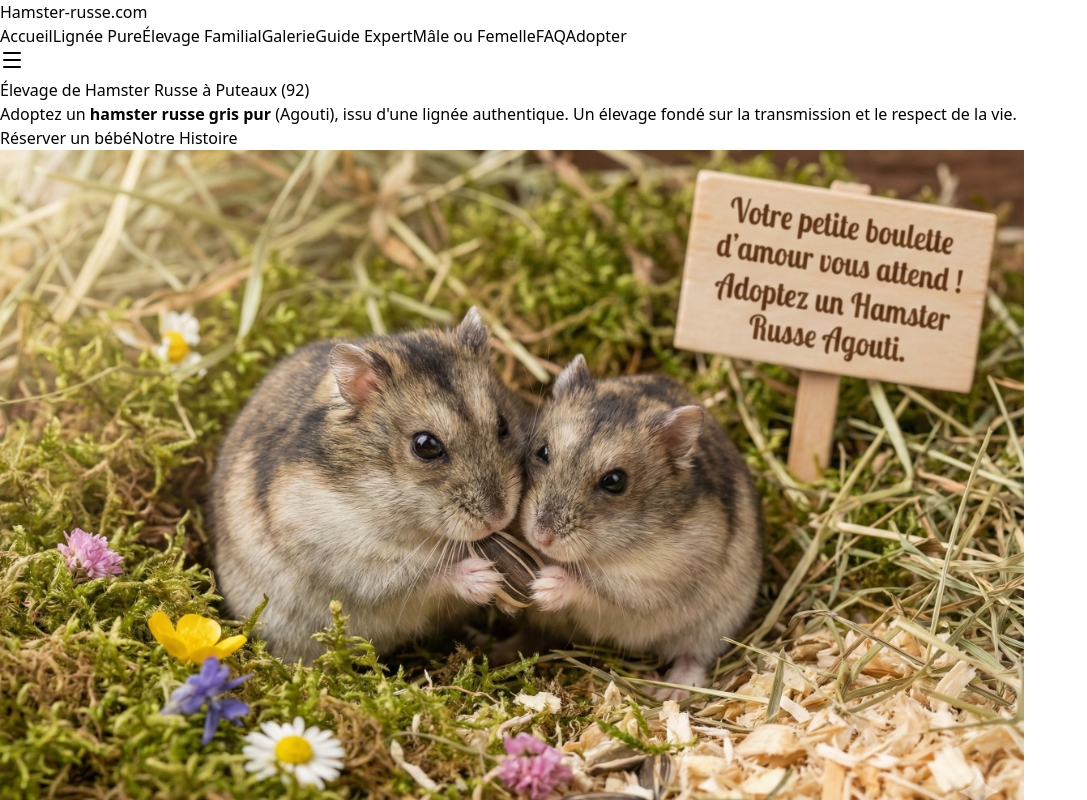
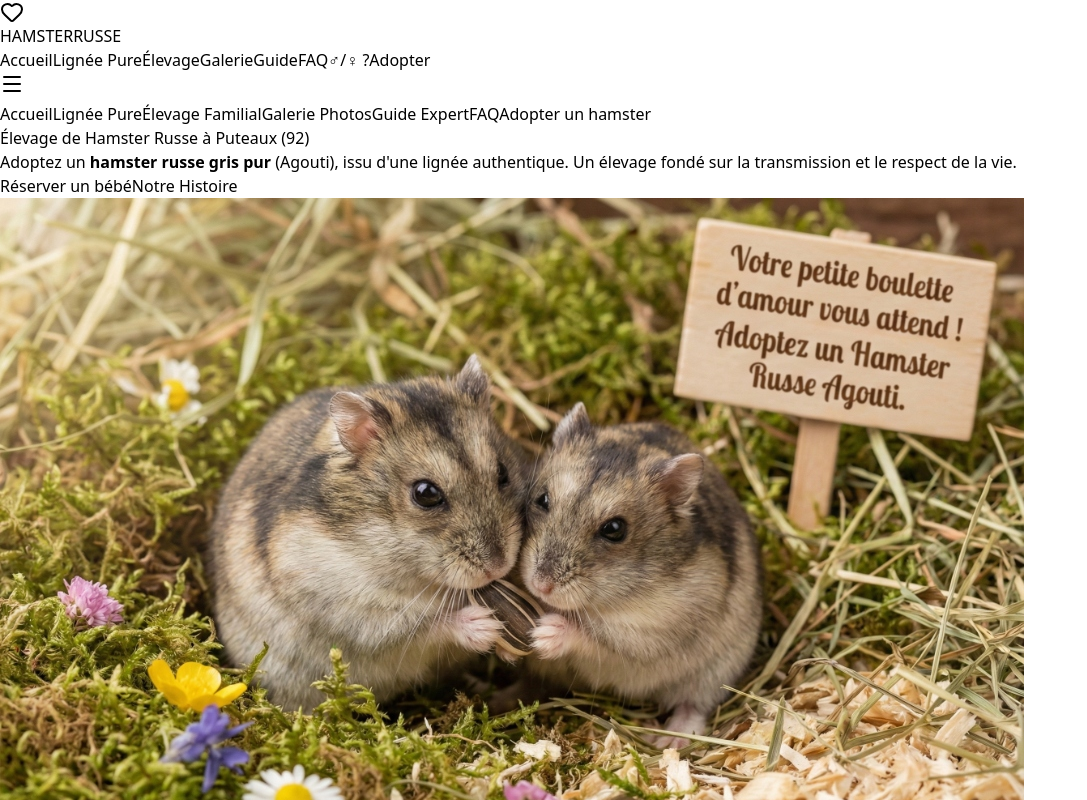
Before and after one commit to clementdharcourt-WAC/hamster-russe, a React (Vite) app: page / in a window 1280 px wide. Shown: the top 800 px of the page, without its empty margins (0-1087 px from the left). Built offline with nearby package versions, Linux system fonts and the light colour scheme.

Commit message:
Amélioration du Header : design premium et glassmorphism

```diff
--- a/src/App.jsx
+++ b/src/App.jsx
@@ -312,47 +312,93 @@ const Website = () => {
   return (
     <div className="font-sans text-gray-700 bg-stone-50 min-h-screen flex flex-col">
       {/* Navigation */}
-      <nav className="bg-white shadow-sm sticky top-0 z-50">
+      <nav className="bg-white/80 backdrop-blur-md sticky top-0 z-50 border-b border-gray-100">
         <div className="max-w-6xl mx-auto px-4 sm:px-6 lg:px-8">
-          <div className="flex justify-between h-16 items-center">
+          <div className="flex justify-between h-20 items-center">
             <div className="flex-shrink-0 flex items-center">
-              <a href="/" className="text-2xl font-bold text-amber-600 tracking-tight">
-                Hamster-russe.com
+              <a href="/" className="flex items-center gap-2 group">
+                <div className="bg-amber-100 p-2 rounded-xl group-hover:bg-amber-600 transition-colors duration-300">
+                  <Heart className="w-6 h-6 text-amber-600 group-hover:text-white transition-colors duration-300" />
+                </div>
+                <span className="text-2xl font-black text-gray-900 tracking-tighter">
+                  HAMSTER<span className="text-amber-600">RUSSE</span>
+                </span>
               </a>
             </div>
 
-            <div className="hidden md:flex space-x-8">
-              <a href="#accueil" className="text-gray-600 hover:text-amber-600 px-3 py-2 text-sm font-medium transition">Accueil</a>
-              <a href="#souche" className="text-gray-600 hover:text-amber-600 px-3 py-2 text-sm font-medium transition">Lignée Pure</a>
-              <a href="#famille" className="text-gray-600 hover:text-amber-600 px-3 py-2 text-sm font-medium transition">Élevage Familial</a>
-              <a href="#galerie" className="text-gray-600 hover:text-amber-600 px-3 py-2 text-sm font-medium transition">Galerie</a>
-              <a href="#conseils" className="text-gray-600 hover:text-amber-600 px-3 py-2 text-sm font-medium transition">Guide Expert</a>
-              <a href="#faq" onClick={(e) => { e.preventDefault(); scrollToFaq(8); }} className="text-gray-600 hover:text-amber-600 px-3 py-2 text-sm font-medium transition">Mâle ou Femelle</a>
-              <a href="#faq" className="text-gray-600 hover:text-amber-600 px-3 py-2 text-sm font-medium transition">FAQ</a>
-              <a href="#contact" className="bg-amber-600 text-white hover:bg-amber-700 px-4 py-2 rounded-full text-sm font-medium transition shadow-md">Adopter</a>
+            <div className="hidden md:flex items-center space-x-8">
+              {[
+                { name: 'Accueil', href: '#accueil' },
+                { name: 'Lignée Pure', href: '#souche' },
+                { name: 'Élevage', href: '#famille' },
+                { name: 'Galerie', href: '#galerie' },
+                { name: 'Guide', href: '#conseils' },
+                { name: 'FAQ', href: '#faq' },
+              ].map((link) => (
+                <a
+                  key={link.name}
+                  href={link.href}
+                  className="relative text-gray-600 hover:text-gray-900 text-sm font-semibold transition-colors group py-1"
+                >
+                  {link.name}
+                  <span className="absolute bottom-0 left-0 w-0 h-0.5 bg-amber-600 transition-all duration-300 group-hover:w-full"></span>
+                </a>
+              ))}
+              <a
+                href="#faq"
+                onClick={(e) => { e.preventDefault(); scrollToFaq(8); }}
+                className="text-gray-600 hover:text-amber-600 text-sm font-semibold transition-colors"
+              >
+                ♂/♀ ?
+              </a>
+              <a
+                href="#contact"
+                className="bg-gray-900 text-white hover:bg-amber-600 px-6 py-2.5 rounded-full text-sm font-bold transition-all duration-300 shadow-lg hover:shadow-amber-200 hover:-translate-y-0.5 active:translate-y-0"
+              >
+                Adopter
+              </a>
             </div>
 
             <div className="md:hidden flex items-center">
-              <button onClick={toggleMenu} className="text-gray-500 hover:text-gray-700 focus:outline-none">
+              <button
+                onClick={toggleMenu}
+                className="p-2 rounded-lg text-gray-600 hover:bg-gray-100 focus:outline-none transition-colors"
+              >
                 {isMenuOpen ? <X size={24} /> : <Menu size={24} />}
               </button>
             </div>
           </div>
         </div>
 
-        {isMenuOpen && (
-          <div className="md:hidden bg-white border-t border-gray-100">
-            <div className="px-2 pt-2 pb-3 space-y-1 sm:px-3 text-center">
-              <a href="#accueil" onClick={toggleMenu} className="block px-3 py-2 text-base font-medium text-gray-700">Accueil</a>
-              <a href="#famille" onClick={toggleMenu} className="block px-3 py-2 text-base font-medium text-gray-700">Famille</a>
-              <a href="#galerie" onClick={toggleMenu} className="block px-3 py-2 text-base font-medium text-gray-700">Galerie</a>
-              <a href="#conseils" onClick={toggleMenu} className="block px-3 py-2 text-base font-medium text-gray-700">Conseils</a>
-              <a href="#faq" onClick={(e) => { e.preventDefault(); toggleMenu(); scrollToFaq(8); }} className="block px-3 py-2 text-base font-medium text-gray-700">Mâle ou Femelle</a>
-              <a href="#faq" onClick={toggleMenu} className="block px-3 py-2 text-base font-medium text-gray-700">FAQ</a>
-              <a href="#contact" onClick={toggleMenu} className="block px-3 py-2 text-base font-medium text-amber-600 font-bold">Adopter</a>
-            </div>
+        {/* Mobile Menu avec animation simple */}
+        <div className={`md:hidden absolute w-full bg-white border-b border-gray-100 transition-all duration-300 ease-in-out ${isMenuOpen ? 'max-h-96 opacity-100' : 'max-h-0 opacity-0 overflow-hidden'}`}>
+          <div className="px-4 pt-2 pb-6 space-y-2">
+            {[
+              { name: 'Accueil', href: '#accueil' },
+              { name: 'Lignée Pure', href: '#souche' },
+              { name: 'Élevage Familial', href: '#famille' },
+              { name: 'Galerie Photos', href: '#galerie' },
+              { name: 'Guide Expert', href: '#conseils' },
+              { name: 'FAQ', href: '#faq' },
+            ].map((link) => (
+              <a
+                key={link.name}
+                href={link.href}
+                onClick={toggleMenu}
+                className="block px-3 py-3 text-base font-medium text-gray-700 hover:text-amber-600 hover:bg-amber-50 rounded-xl transition-colors"
+              >
+                {link.name}
+              </a>
+            ))}
+            <a
+              href="#contact"
+              onClick={toggleMenu}
+              className="block px-3 py-4 text-center text-white bg-amber-600 rounded-xl font-bold shadow-md"
+            >
+              Adopter un hamster
+            </a>
           </div>
-        )}
+        </div>
       </nav>
 
       {/* Hero Section */}
```
